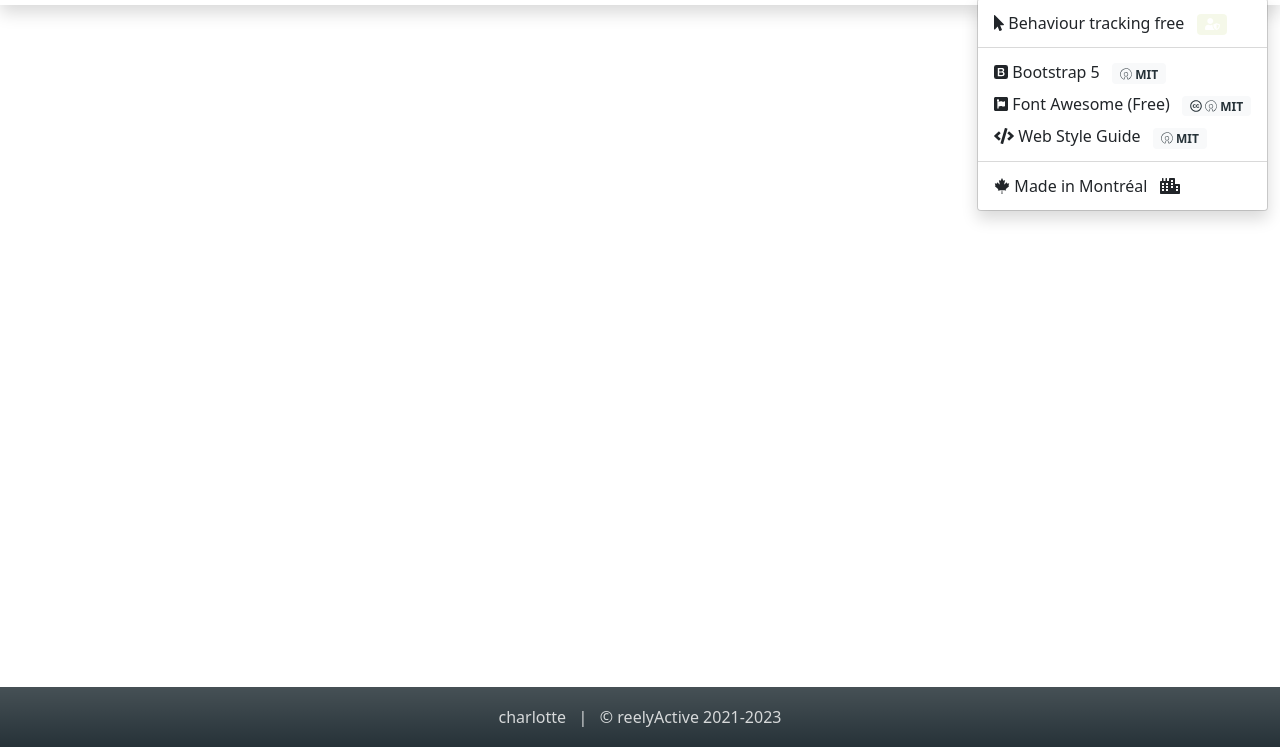
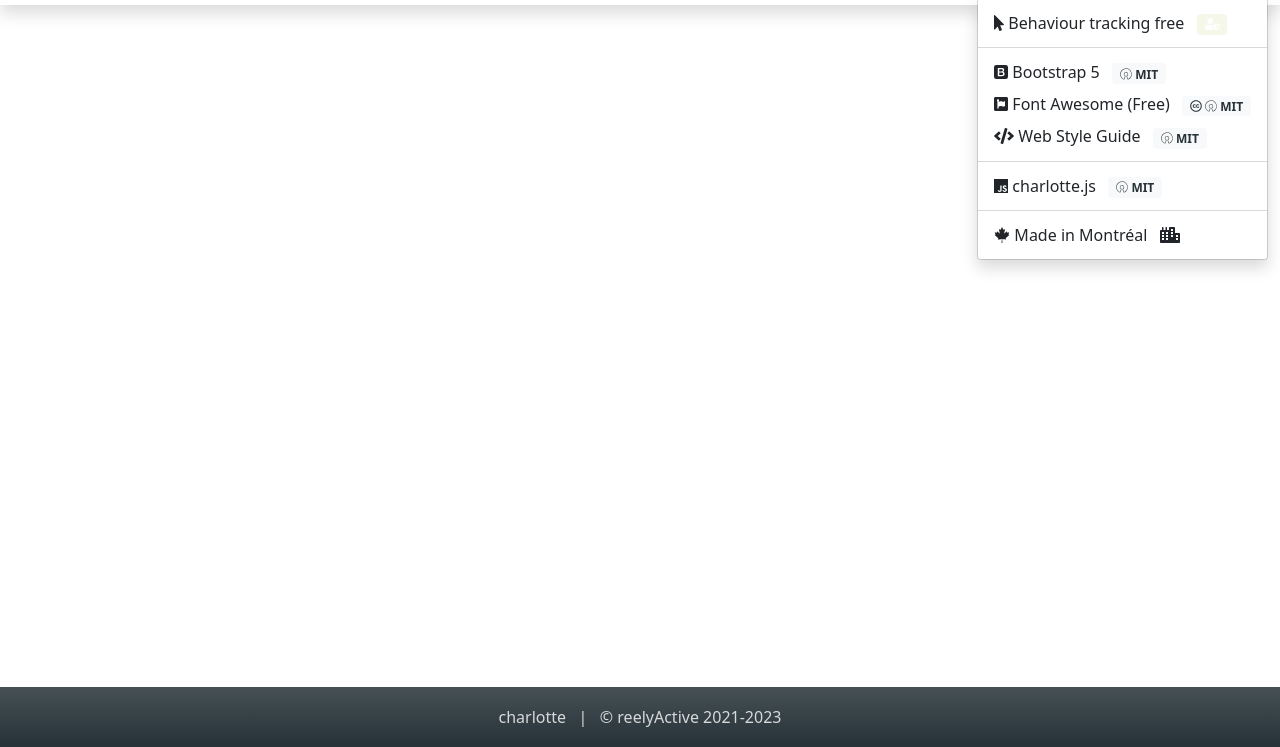
Before and after one commit to reelyactive/charlotte, a website with bundled scripts: page index.html in a window 1280 px wide. Both pictures are taken after a click on the button 1243 px from the left and 28 px from the top of the page. Shown: the part 53-800 px from the top of the page. Built offline with nearby package versions, Linux system fonts and the light colour scheme; files whose address does not match are found by name.

Commit message:
Added charlotte.js as dependency

```diff
--- a/index.html
+++ b/index.html
@@ -116,6 +116,17 @@
                 <li class="dropdown-divider"></li>
                 <li>
                   <a class="dropdown-item" target="_blank"
+                     href="https://github.com/reelyactive/charlotte/" >
+                    <i class="fab fa-js"></i>
+                    charlotte.js &nbsp;
+                    <span class="badge bg-light text-dark">
+                      <i class="fab fa-osi"></i> MIT
+                    </span>
+                  </a>
+                </li>
+                <li class="dropdown-divider"></li>
+                <li>
+                  <a class="dropdown-item" target="_blank"
                      href="https://www.reelyactive.com/made-in-montreal/" >
                     <i class="fab fa-canadian-maple-leaf"></i>
                     Made in Montr&eacute;al &nbsp;
```
